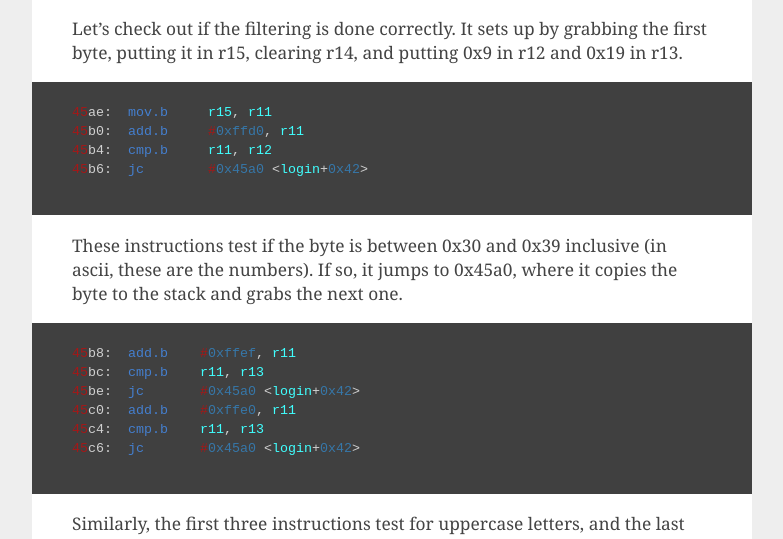
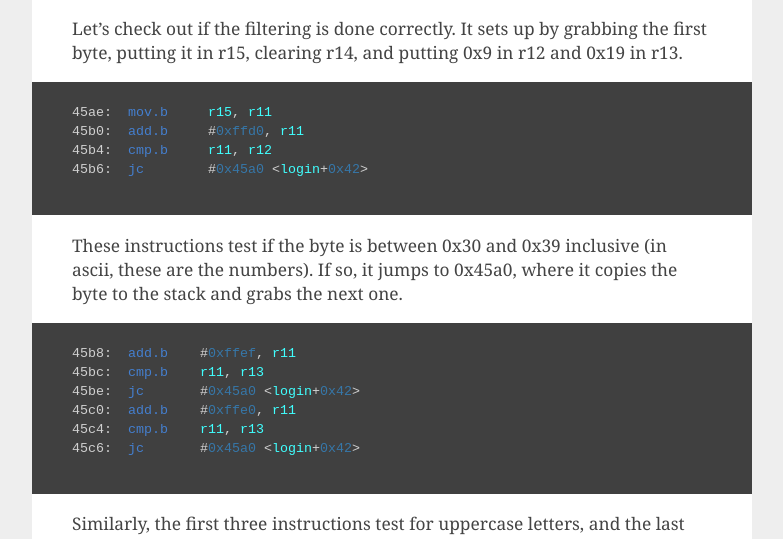
Before and after one commit to avanpo/avanpo.github.io, a Jekyll site: the page built from index.md, in a window 1280 px wide. Shown: the part 670-1209 px from the top of the page, without its empty margins (248-1031 px from the left). Built offline with Jekyll 4.4.1, drawn with Linux system fonts in a browser that asks for light colours; Markdown is read by kramdown in place of the engine named in the settings.

Commit message:
more style changes

```diff
--- a/css/default.css
+++ b/css/default.css
@@ -170,17 +170,17 @@
 }
 
 div.content h2 {
-  margin: 0.2em 0 0.5em 0;
+  margin: 0.5em 0 0.5em 0;
   font-size: 26pt;
 }
 
 div.content h3 {
-  margin: 0.2em 0 0.5em 0;
+  margin: 0.5em 0 0.5em 0;
   font-size: 22pt;
 }
 
 div.content h4 {
-  margin: 0.2em 0 0.5em 0;
+  margin: 0.5em 0 0.5em 0;
   font-size: 16pt;
 }
 
--- a/css/native.css
+++ b/css/native.css
@@ -1,7 +1,7 @@
-.highlight { background-color: #404040; color: #999999; }
+.highlight { background-color: #404040; color: #d0d0d0; }
 .highlight .hll { background-color: #404040 }
 .highlight .c { color: #999999; font-style: italic } /* Comment */
-.highlight .err { color: #a61717; /*background-color: #e3d2d2*/ } /* Error */
+.highlight .err { color: #d0d0d0; /*background-color: #e3d2d2*/ } /* Error */
 .highlight .g { color: #d0d0d0 } /* Generic */
 .highlight .k { color: #6ab825; font-weight: bold } /* Keyword */
 .highlight .l { color: #d0d0d0 } /* Literal */
```
